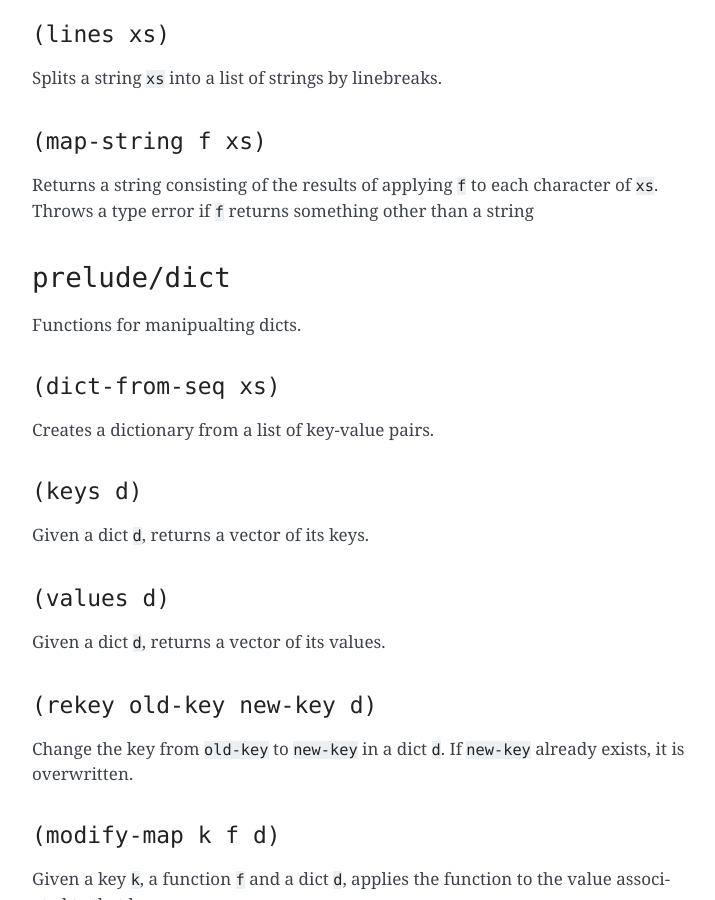
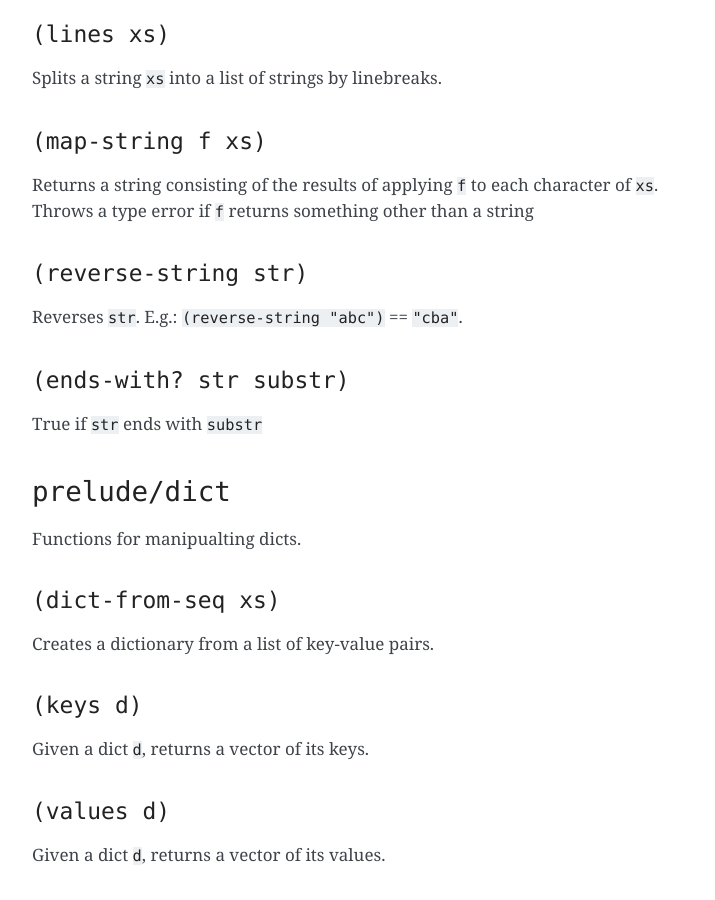
Before and after one commit to radicle-dev/radicle-alpha, a Sphinx documentation site: the page built from docs/source/reference.rst, in a window 1280 px wide and 900 px high, scrolled down 15640 px. Shown: the whole window, without its empty margins (388-1103 px from the left). Built offline with Sphinx 7.4.7, drawn with Linux system fonts in a browser that asks for light colours; pages that are not in the unit, such as notebooks, are missing from menus; some of the changed text lies outside the part shown.

```diff
--- a/docs/source/reference.rst
+++ b/docs/source/reference.rst
@@ -760,6 +760,16 @@
 character of ``xs``. Throws a type error if ``f`` returns something
 other than a string
 
+``(reverse-string str)``
+~~~~~~~~~~~~~~~~~~~~~~~~
+
+Reverses ``str``. E.g.: ``(reverse-string "abc")`` == ``"cba"``.
+
+``(ends-with? str substr)``
+~~~~~~~~~~~~~~~~~~~~~~~~~~~
+
+True if ``str`` ends with ``substr``
+
 ``prelude/dict``
 ----------------
 
```
Also changed, not shown: 2 other files.
